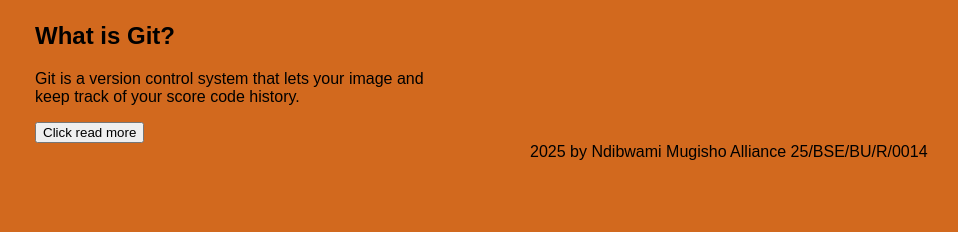
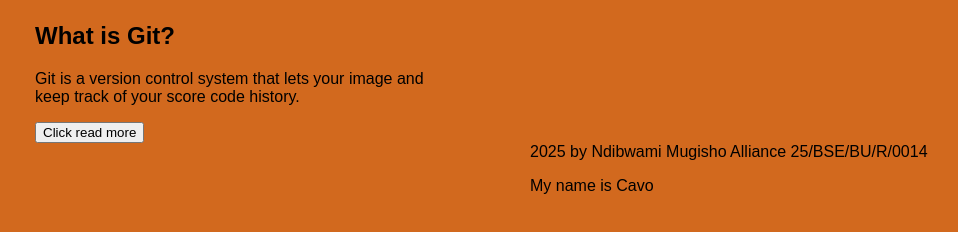
Before and after one commit to Allya42/alliance_github_work, a plain HTML site: page index.html in a window 1280 px wide. Shown: the part 398-630 px from the top of the page, without its empty margins (98-1056 px from the left). Drawn offline with Linux system fonts and the light colour scheme.

Commit message:
Update index.html

```diff
--- a/index.html
+++ b/index.html
@@ -25,6 +25,7 @@
     </main>
     <footer class="footer">
         2025 by Ndibwami Mugisho Alliance 25/BSE/BU/R/0014
+        <p>My name is Cavo</p>
     </footer>
 </body>
 </html>
```
